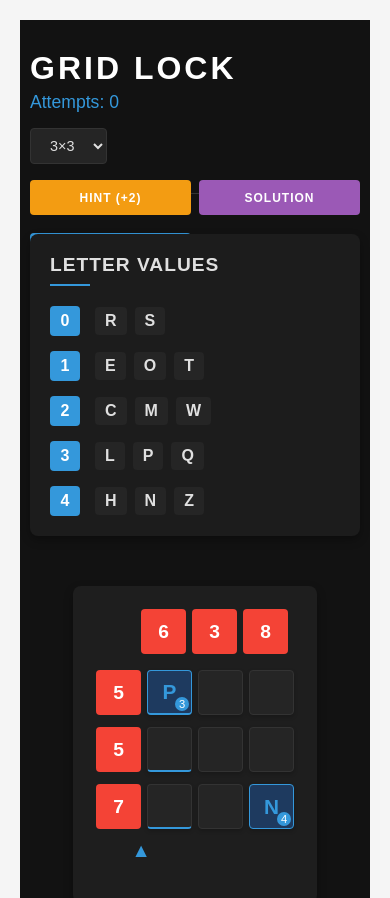
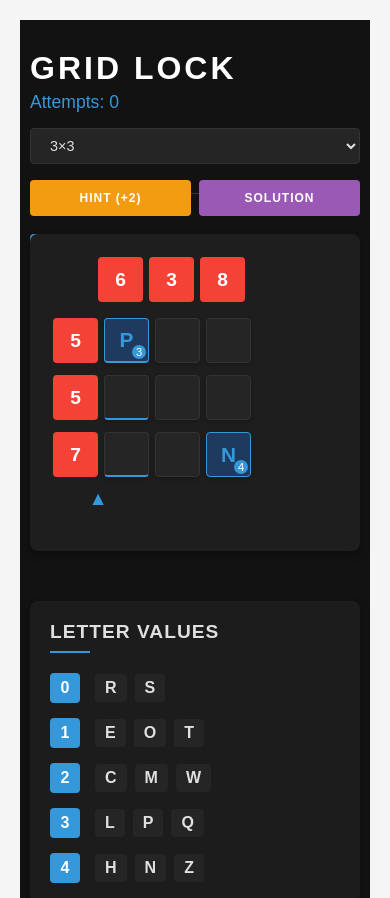
Before and after one commit to nalinmittal027/gafo-games, a React (Create React App) app: page /grid-lock in a window 390 px wide. Shown: the top 898 px of the page. Built offline with nearby package versions, Linux system fonts and the light colour scheme.

Commit message:
reattempt ui fix logic fix

```diff
--- a/src/components/GridLock/GridLock.css
+++ b/src/components/GridLock/GridLock.css
@@ -93,6 +93,7 @@ body {
   border-color: var(--accent-color);
 }
 
+/* Buttons - consolidated styles */
 .game-button, .back-button, .hint-button, .solution-button {
   border: none;
   padding: 8px 15px;
@@ -104,8 +105,13 @@ body {
   transition: background-color 0.2s;
   letter-spacing: 1px;
   text-decoration: none;
-  display: inline-block;
-  text-align: center;
+  display: inline-flex; /* Changed from inline-block */
+  justify-content: center; /* Center content horizontally */
+  align-items: center; /* Center content vertically */
+  height: 37px; /* Consistent height for all buttons */
+  min-width: 70px; /* Minimum width for all buttons */
+  box-sizing: border-box;
+  margin: 0;
 }
 
 .game-button, .back-button {
@@ -442,118 +448,7 @@ body {
   line-height: 1.5;
 }
 
-/* Responsive Adjustments */
-@media (max-width: 900px) {
-  .game-area {
-    flex-direction: column;
-  }
-
-  .letter-values {
-    max-width: none;
-  }
-}
-
-.game-button, .back-button, .hint-button, .solution-button {
-  border: none;
-  padding: 8px 15px;
-  border-radius: 4px;
-  font-family: 'Quicksand', sans-serif;
-  font-size: 0.9rem;
-  font-weight: 600;
-  cursor: pointer;
-  transition: background-color 0.2s;
-  letter-spacing: 1px;
-  text-decoration: none;
-  display: inline-flex; /* Changed from inline-block */
-  justify-content: center; /* Center content horizontally */
-  align-items: center; /* Center content vertically */
-  height: 37px; /* Consistent height for all buttons */
-  min-width: 70px; /* Minimum width for all buttons */
-  box-sizing: border-box;
-}
-
-/* Then improve the mobile responsive styles at the bottom of the file */
-@media (max-width: 768px) {
-  .grid-lock-header {
-    flex-direction: column;
-    gap: 15px;
-    align-items: flex-start;
-    margin-bottom: 20px;
-  }
-
-  .header-controls {
-    width: 100%;
-    flex-wrap: wrap;
-    gap: 8px;
-    margin-bottom: 10px;
-  }
-
-  .grid-size-selector {
-    margin-right: auto; /* Push to left */
-  }
-
-  .grid-size-selector select {
-    width: 100%;
-  }
-
-  .game-button, .back-button, .hint-button, .solution-button {
-    flex: 1;
-    min-width: 70px;
-    font-size: 0.8rem;
-    padding: 8px 5px;
-  }
-
-  .game-area {
-    flex-direction: column;
-    margin-top: 20px; /* Add margin to prevent overlap */
-  }
-
-  .letter-values {
-    max-width: none;
-    margin-bottom: 20px;
-  }
-
-  .grid-container {
-    max-width: 100%;
-    overflow-x: auto;
-  }
-}
-
-@media (max-width: 480px) {
-  .grid-lock-container {
-    padding: 15px 10px;
-  }
-
-  .grid-lock-header h1 {
-    font-size: 2rem;
-  }
-
-  .header-controls {
-    display: grid;
-    grid-template-columns: 1fr 1fr;
-    width: 100%;
-  }
-
-  .grid-size-selector {
-    grid-column: 1 / -1; /* Make selector span full width */
-    margin-bottom: 8px;
-  }
-
-  .game-button, .back-button, .hint-button, .solution-button {
-    font-size: 0.75rem;
-    height: 35px;
-  }
-}
-
-/* Add this style for the new hint-note class */
-.hint-note {
-  margin-top: 10px;
-  font-style: italic;
-  color: #f39c12; /* Hint color to differentiate from valid-column-note */
-}
-
-/* Add these styles to src/components/GridLock/GridLock.css */
-
+/* Valid column styles */
 .grid-cell.valid-column {
   border-bottom-color: var(--accent-color);
   border-bottom-width: 2px;
@@ -587,9 +482,117 @@ body {
   100% { opacity: 0.6; transform: translateY(0); }
 }
 
-/* Also add a style for the game instructions to mention the valid column */
+/* Note styles */
 .valid-column-note {
   margin-top: 10px;
   font-style: italic;
   color: var(--accent-color);
 }
+
+.hint-note {
+  margin-top: 10px;
+  font-style: italic;
+  color: var(--hint-color);
+}
+
+/* Responsive Adjustments - Significantly improved */
+@media (max-width: 900px) {
+  .game-area {
+    flex-direction: column;
+  }
+
+  .letter-values {
+    max-width: none;
+  }
+}
+
+@media (max-width: 768px) {
+  .grid-lock-header {
+    flex-direction: column;
+    gap: 15px;
+    align-items: flex-start;
+    margin-bottom: 20px;
+  }
+
+  .header-controls {
+    width: 100%;
+    flex-wrap: wrap;
+    gap: 8px;
+    margin-bottom: 10px;
+    justify-content: space-between;
+  }
+
+  .grid-size-selector {
+    width: 100%;
+    margin-bottom: 8px;
+  }
+
+  .grid-size-selector select {
+    width: 100%;
+  }
+
+  /* Ensure buttons layout properly on mobile */
+  .hint-button, .solution-button, .game-button, .back-button {
+    flex-basis: calc(50% - 4px);
+    min-width: 0;
+    width: calc(50% - 4px);
+    margin: 2px;
+    font-size: 0.8rem;
+    padding: 8px 5px;
+  }
+
+  .game-area {
+    flex-direction: column;
+    margin-top: 20px; /* Add margin to prevent overlap */
+  }
+
+  .letter-values {
+    max-width: none;
+    margin-bottom: 20px;
+    width: 100%;
+    order: 1; /* Move to bottom on mobile */
+  }
+
+  .grid-area {
+    width: 100%;
+    order: 0; /* Move to top on mobile */
+    overflow: visible;
+    margin-bottom: 20px;
+  }
+
+  .grid-container {
+    max-width: 100%;
+    overflow-x: auto;
+    overflow-y: visible;
+    width: 100%;
+  }
+}
+
+@media (max-width: 480px) {
+  .grid-lock-container {
+    padding: 15px 10px;
+  }
+
+  .grid-lock-header h1 {
+    font-size: 2rem;
+  }
+
+  .header-controls {
+    display: grid;
+    grid-template-columns: 1fr 1fr;
+    grid-gap: 8px;
+    width: 100%;
+  }
+
+  .grid-size-selector {
+    grid-column: 1 / -1; /* Make selector span full width */
+  }
+
+  .hint-button, .solution-button, .game-button, .back-button {
+    height: 36px;
+    font-size: 0.75rem;
+    min-width: 0;
+    width: 100%;
+    margin: 0;
+  }
+}
--- a/src/components/GridLock/GridLock.js
+++ b/src/components/GridLock/GridLock.js
@@ -1,5 +1,5 @@
 // src/components/GridLock/GridLock.js
-import React, { useState, useEffect } from 'react';
+import React, { useState, useEffect, useRef } from 'react';
 import { Link } from 'react-router-dom';
 import './GridLock.css';
 
@@ -15,6 +15,9 @@ const wordDictionaries = {
 };
 
 const GridLock = () => {
+  // Use a ref to store the current letterValues to prevent stale closures
+  const letterValuesRef = useRef({});
+
   const [gridSize, setGridSize] = useState(3);
   const [grid, setGrid] = useState([]);
   const [originalGrid, setOriginalGrid] = useState([]);
@@ -34,6 +37,11 @@ const GridLock = () => {
     4: []
   });
   const [validColumnIndex, setValidColumnIndex] = useState(0);
+
+  // Update letterValuesRef whenever letterValues changes
+  useEffect(() => {
+    letterValuesRef.current = letterValues;
+  }, [letterValues]);
 
   // Generate a valid grid with valid words (rows only)
   const generateValidGrid = (size) => {
@@ -182,9 +190,12 @@ const GridLock = () => {
 
   // Calculate if row totals match expected values
   const calculateRowMatches = () => {
+    const currentValues = letterValuesRef.current;
+
     return rowSums.map((expectedSum, rowIndex) => {
       const currentSum = grid[rowIndex].reduce((sum, cell) => {
-        return sum + (cell.letter ? letterValues[cell.letter] || 0 : 0);
+        const value = cell.letter ? currentValues[cell.letter] || 0 : 0;
+        return sum + value;
       }, 0);
       return currentSum === expectedSum;
     });
@@ -192,10 +203,13 @@ const GridLock = () => {
 
   // Calculate if column totals match expected values
   const calculateColumnMatches = () => {
+    const currentValues = letterValuesRef.current;
+
     return colSums.map((expectedSum, colIndex) => {
       let currentSum = 0;
       for (let i = 0; i < grid.length; i++) {
-        currentSum += grid[i][colIndex].letter ? letterValues[grid[i][colIndex].letter] || 0 : 0;
+        const value = grid[i][colIndex].letter ? currentValues[grid[i][colIndex].letter] || 0 : 0;
+        currentSum += value;
       }
       return currentSum === expectedSum;
     });
@@ -205,24 +219,28 @@ const GridLock = () => {
   const generateNewGame = (size) => {
     const newGridSize = size || gridSize;
 
-    // Generate grid with valid rows and at least one valid column
+    // First, generate grid with valid rows and at least one valid column
     const { grid: validGrid, validColumnIndex } = generateValidGridWithColumns(newGridSize);
-    setOriginalGrid(validGrid);
-    setValidColumnIndex(validColumnIndex);
 
-    // Assign random values to each letter (0-4)
+    // Then, assign random values to each letter (0-4)
     const values = {};
     const alphabet = 'abcdefghijklmnopqrstuvwxyz';
     for (let i = 0; i < alphabet.length; i++) {
+      // Use a consistent random seed method
       values[alphabet[i]] = Math.floor(Math.random() * 5); // 0-4
     }
 
-    // Store the letter values first before calculating sums
-    setLetterValues(values);
-
-    // Calculate row and column sums
+    // Calculate row and column sums using these values
     const rSums = calculateRowSums(validGrid, values);
     const cSums = calculateColumnSums(validGrid, values);
+
+    // Update the ref first to ensure consistent access
+    letterValuesRef.current = values;
+
+    // Set all the state in a logical order
+    setLetterValues(values);
+    setOriginalGrid(validGrid);
+    setValidColumnIndex(validColumnIndex);
     setRowSums(rSums);
     setColSums(cSums);
 
@@ -325,7 +343,8 @@ const GridLock = () => {
   // Initialize game
   useEffect(() => {
     generateNewGame(gridSize);
-  }, [gridSize]);
+    // eslint-disable-next-line react-hooks/exhaustive-deps
+  }, []);
 
   // Check win condition whenever grid changes
   useEffect(() => {
@@ -350,6 +369,9 @@ const GridLock = () => {
   useEffect(() => {
     if (!originalGrid.length) return;
 
+    // Use current letterValues from ref to ensure consistency
+    const currentValues = letterValuesRef.current;
+
     const grouped = {};
 
     // Initialize groups for 0-4
@@ -366,7 +388,7 @@ const GridLock = () => {
     });
 
     // Group used letters by their values
-    Object.entries(letterValues).forEach(([letter, value]) => {
+    Object.entries(currentValues).forEach(([letter, value]) => {
       if (grouped[value] !== undefined && usedLetters.has(letter)) {
         grouped[value].push(letter);
       }
@@ -511,8 +533,8 @@ const GridLock = () => {
                       />
                       {(cell.letter || solutionRevealed) && (
                         <span className="letter-value-indicator">
-                          {letterValues[solutionRevealed ? originalGrid[rowIndex][colIndex] : cell.letter] !== undefined
-                            ? letterValues[solutionRevealed ? originalGrid[rowIndex][colIndex] : cell.letter]
+                          {letterValuesRef.current[solutionRevealed ? originalGrid[rowIndex][colIndex] : cell.letter] !== undefined
+                            ? letterValuesRef.current[solutionRevealed ? originalGrid[rowIndex][colIndex] : cell.letter]
                             : '?'}
                         </span>
                       )}
```
Lines whose indentation alone changed are shown as unchanged.
